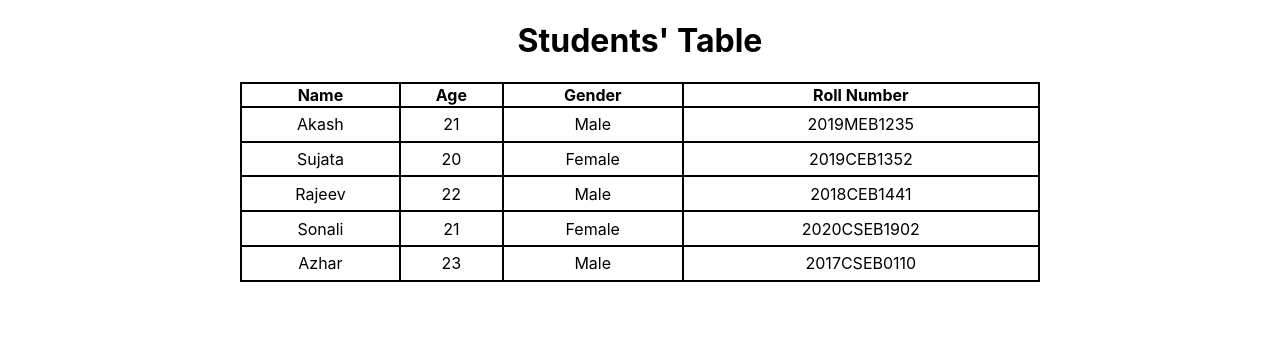
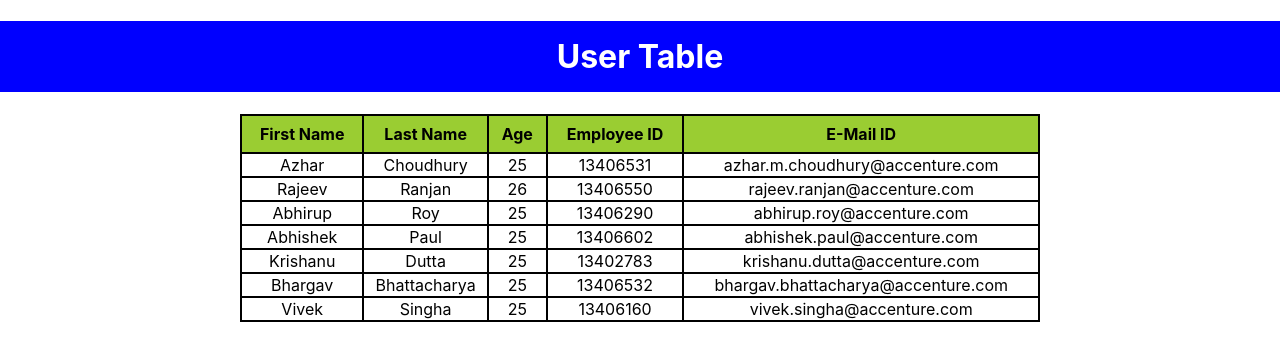
Before and after one commit to azharchoudhury/FSJS-Bootcamp-2.0, a React (Create React App) app in the folder Learn-React/textutils/: page / in a window 1280 px wide. Shown: the top 360 px of the page. Built offline with nearby package versions, Linux system fonts and the light colour scheme.

Commit message:
React Read Operation codes added

```diff
--- a/Learn-React/textutils/src/App.css
+++ b/Learn-React/textutils/src/App.css
@@ -45,6 +45,11 @@
   padding: 0.5rem 2rem;
 }
 
+body{
+  margin: 0;
+  padding: 0;
+  height: 100vh;
+}
 
 table{
   margin: auto;
@@ -55,9 +60,20 @@
 
 th{
   border: 2px solid black;
+  padding: 0.5rem;
 }
 
 td{
   text-align: center;
   border: 2px solid black;
 }
+
+.heading{
+  background-color: blue;
+  color: white;
+  padding: 1rem;
+}
+
+.table-heading{
+  background-color: yellowgreen;
+}
--- a/Learn-React/textutils/src/App.js
+++ b/Learn-React/textutils/src/App.js
@@ -1,30 +1,84 @@
 import './App.css';
 import React, { useState } from "react";
-
-function App() {
-
-    const data = [{name: "Akash", age: 21, gender: "Male", roll_number: "2019MEB1235"},
-    {name: "Sujata", age: 20, gender: "Female", roll_number: "2019CEB1352"},
-    {name: "Rajeev", age: 22, gender: "Male", roll_number: "2018CEB1441"},
-    {name: "Sonali", age: 21, gender: "Female", roll_number: "2020CSEB1902"},
-    {name: "Azhar", age: 23, gender: "Male", roll_number: "2017CSEB0110"}
-];
+import UserDetails  from './UserDetails';
 
 
-return (
-    <div className="App">
+// root.render(<UserDetails/>)
 
-        <h1>Students' Table</h1>
+export default function App(){
+    return (
+        <UserDetails/>
+    )
+}
+
+
+// function App() {
+
+//     const data = [{name: "Akash", age: 21, gender: "Male", roll_number: "2019MEB1235"},
+//     {name: "Sujata", age: 20, gender: "Female", roll_number: "2019CEB1352"},
+//     {name: "Rajeev", age: 22, gender: "Male", roll_number: "2018CEB1441"},
+//     {name: "Sonali", age: 21, gender: "Female", roll_number: "2020CSEB1902"},
+//     {name: "Azhar", age: 23, gender: "Male", roll_number: "2017CSEB0110"}
+// ];
+
+
+// const userData = [
+//     {firstName: "Azhar", lastName: "Choudhury", age: 25, employee_ID: 13406531, email_ID: "azhar.m.choudhury@accenture.com" },
+//     {firstName: "Rajeev", lastName: "Ranjan", age: 26, employee_ID: 13406550, email_ID: "rajeev.ranjan@accenture.com" },
+//     {firstName: "Abhirup", lastName: "Roy", age: 25, employee_ID: 13406290, email_ID: "abhirup.roy@accenture.com" },
+//     {firstName: "Abhishek", lastName: "Paul", age: 25, employee_ID: 13406602, email_ID: "abhishek.paul@accenture.com" },
+//     {firstName: "Krishanu", lastName: "Dutta", age: 25, employee_ID: 13402783, email_ID: "krishanu.dutta@accenture.com" },
+//     {firstName: "Bhargav", lastName: "Bhattacharya", age: 25, employee_ID: 13406532, email_ID: "bhargav.bhattacharya@accenture.com" },
+// ];
+
+// return (
+    // <div className="App">
+
+
+    //     <div className="user-table">
+
+    //     <h1 className='heading'>User Table</h1>
+
+    //     <table>
+    //         <thead>
+    //             <tr className='table-heading'>
+    //                 <th>First Name</th>
+    //                 <th>Last Name</th>
+    //                 <th>Age</th>
+    //                 <th>Employee ID</th>
+    //                 <th>E-Mail ID</th>
+    //             </tr>
+    //         </thead>
+    //         <tbody>
+    //             {userData.map((value, key) => {
+    //                 return(
+    //                     <tr key={key}>
+    //                         <td>{value.firstName}</td>
+    //                         <td>{value.lastName}</td>
+    //                         <td>{value.age}</td>
+    //                         <td>{value.employee_ID}</td>
+    //                         <td>{value.email_ID}</td>
+    //                     </tr>
+    //                 )
+    //             })}
+    //         </tbody>
+    //     </table>
+
+    //     </div>
+
+
+
+        {/* <h1>Students' Table</h1>
 
         <table>
-            <thead>
+            <thead style = {{backgroundColor: "green", color: "white"}}>
                 <tr>
                     <th>Name</th>
                     <th>Age</th>
                     <th>Gender</th>
                     <th>Roll Number</th>
                 </tr>
-            </thead>
+            </thead> */}
 
             {/* <tbody>
                 <tr>
@@ -56,7 +110,7 @@
                     <td>2017CSEB0110</td>
                 </tr>
             </tbody> */}
-
+{/*
             <tbody>
                 {data.map((value, index) => {
                     return (
@@ -70,12 +124,12 @@
                 })}
             </tbody>
 
-        </table>
+        </table> */}
+    // </div>
 
 
-    </div>
-);
-}
+// );
+// }
 
 
 
@@ -83,4 +137,4 @@
 
 
 
-export default App;
+// export default App;
--- /dev/null
+++ b/Learn-React/textutils/src/UserDetails.js
@@ -0,0 +1,56 @@
+
+
+
+const userData = [
+    {firstName: "Azhar", lastName: "Choudhury", age: 25, employee_ID: 13406531, email_ID: "azhar.m.choudhury@accenture.com" },
+    {firstName: "Rajeev", lastName: "Ranjan", age: 26, employee_ID: 13406550, email_ID: "rajeev.ranjan@accenture.com" },
+    {firstName: "Abhirup", lastName: "Roy", age: 25, employee_ID: 13406290, email_ID: "abhirup.roy@accenture.com" },
+    {firstName: "Abhishek", lastName: "Paul", age: 25, employee_ID: 13406602, email_ID: "abhishek.paul@accenture.com" },
+    {firstName: "Krishanu", lastName: "Dutta", age: 25, employee_ID: 13402783, email_ID: "krishanu.dutta@accenture.com" },
+    {firstName: "Bhargav", lastName: "Bhattacharya", age: 25, employee_ID: 13406532, email_ID: "bhargav.bhattacharya@accenture.com" },
+    {firstName: "Vivek", lastName: "Singha", age: 25, employee_ID: 13406160, email_ID: "vivek.singha@accenture.com" },
+]
+
+function UserDetails(){
+
+
+
+    return (
+        <div className="App">
+
+        <div className="user-table">
+
+        <h1 className='heading'>User Table</h1>
+
+        <table>
+            <thead>
+                <tr className='table-heading'>
+                    <th>First Name</th>
+                    <th>Last Name</th>
+                    <th>Age</th>
+                    <th>Employee ID</th>
+                    <th>E-Mail ID</th>
+                </tr>
+            </thead>
+            <tbody>
+                {userData.map((value, key) => {
+                    return(
+                        <tr key={key}>
+                            <td>{value.firstName}</td>
+                            <td>{value.lastName}</td>
+                            <td>{value.age}</td>
+                            <td>{value.employee_ID}</td>
+                            <td>{value.email_ID}</td>
+                        </tr>
+                    )
+                })}
+            </tbody>
+        </table>
+
+     </div>
+        </div>
+    );
+}
+
+
+export default UserDetails;
```
